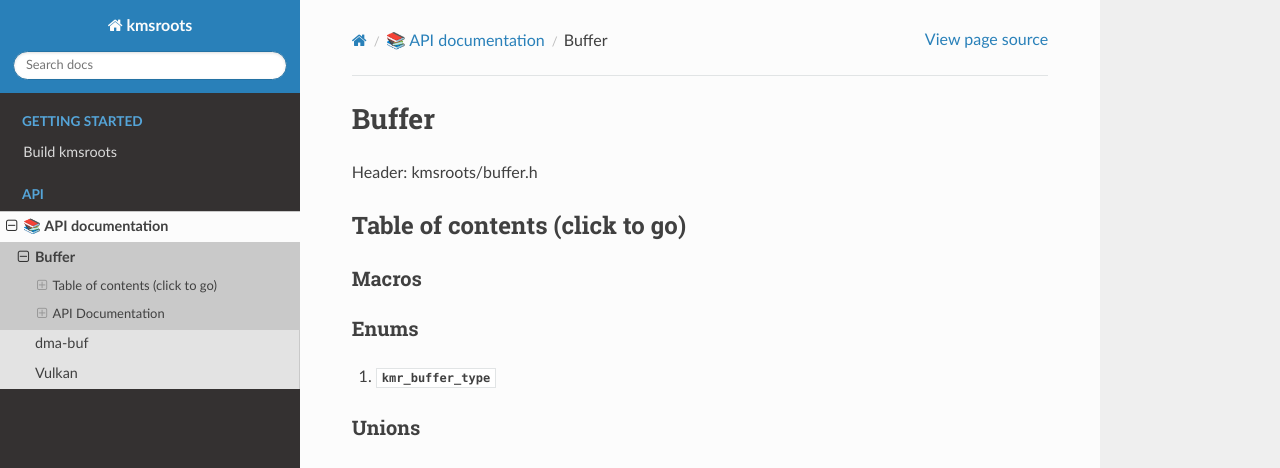
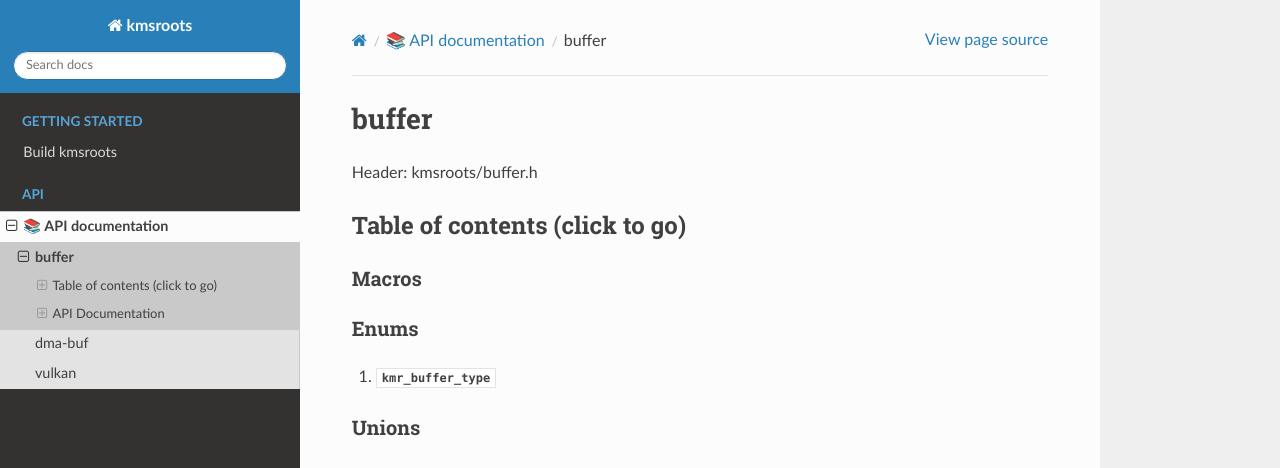
Before and after one commit to under-view/kmsroots, a Sphinx documentation site: the page built from docs/buffer.rst, in a window 1280 px wide and 900 px high. Shown: the top 468 px of the window. Built offline with Sphinx 7.4.7 and the Read the Docs theme 2.0.0, drawn with Linux system fonts in a browser that asks for light colours; formulas are drawn with MathJax 3.

```diff
--- a/docs/buffer.rst
+++ b/docs/buffer.rst
@@ -1,6 +1,6 @@
 .. default-domain:: C
 
-Buffer
+buffer
 ======
 
 Header: kmsroots/buffer.h
--- a/docs/vulkan.rst
+++ b/docs/vulkan.rst
@@ -1,6 +1,6 @@
 .. default-domain:: C
 
-Vulkan
+vulkan
 ======
 
 Header: kmsroots/vulkan.h
```
